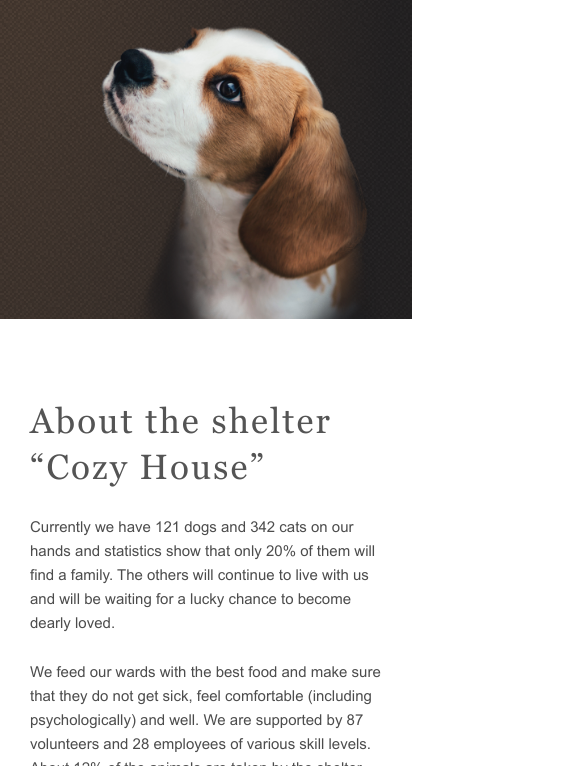
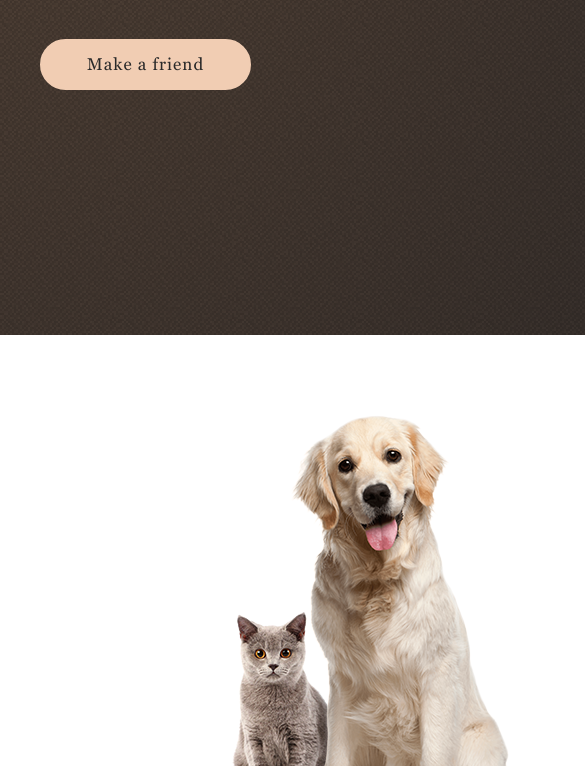
Before and after one commit to DeePenguin/RSS2023Q1-tasks, a plain HTML site: page shelter/index.html in a window 390 px wide. Shown: the part 573-1339 px from the top of the page, 585 px wide, since content can reach past the window. Drawn offline with Linux system fonts and the light colour scheme.

Commit message:
fix: remove all media just in case

```diff
--- a/shelter/styles/scss/_footer.scss
+++ b/shelter/styles/scss/_footer.scss
@@ -2,18 +2,10 @@
   background: url("../assets/images/noise_transparent@2x.png"), radial-gradient(110.67% 538.64% at 5.73% 50%, #513D2F 0%, #1A1A1C 100%), #211F20;
   padding: $padding-l;
   padding-bottom: 0;
-
-  @include m-tablet {
-    padding: $padding-m;
-    padding-bottom: 0;
-  }
 }
 
 .footer-container {
   @include flex($wrap:wrap, $ali: stretch);
-  @include m-tablet {
-    justify-content: space-around;
-  }
 
   .footer-puppy {
     .img {
@@ -31,10 +23,6 @@
     @include flex-col($ali: start);
     gap: 3.2em;
     padding-bottom: 5.3em;
-    @include m-tablet {
-      padding-top: 0;
-      padding-bottom: 5.8em;
-    }
   }
 
   .section.locations {
--- a/shelter/styles/scss/_header.scss
+++ b/shelter/styles/scss/_header.scss
@@ -1,10 +1,6 @@
 .page-header {
   padding: $padding-m $padding-l;
   background-color: $color-light-xl;
-
-  @include m-tablet {
-    padding: $padding-m $padding-m;
-  }
 
   .header-container {
     @include flex($ali: stretch);
@@ -80,10 +76,6 @@
     width: 100%;
     background-color: transparent;
 
-    @include m-tablet {
-      padding-top: $padding-m;
-    }
-
     .title {
       color: $color-primary;
     }
--- a/shelter/styles/scss/_hero.scss
+++ b/shelter/styles/scss/_hero.scss
@@ -1,9 +1,5 @@
 .section-hero {
   padding: 15em $padding-l 0;
-
-  @include m-tablet {
-    padding: 15em $padding-m 0;
-  }
 
   background: url("../assets/images/noise_transparent@2x.png"), radial-gradient(100% 215.42% at 0% 0%, #5B483A 0%, #262425 100%), #211F20;
 
@@ -11,10 +7,6 @@
     @include flex($wrap:nowrap);
     gap: 2em;
     padding-top: 3em;
-    @include m-tablet {
-      flex-direction: column;
-      padding-top: 0;
-    }
   }
 
   .section-content {
@@ -24,20 +16,11 @@
     gap: 4.2em;
     padding-bottom: 83px;
     flex-shrink: 0;
-    @include m-tablet {
-      .btn {
-        align-self: center;
-      }
-    }
   }
 
   .section-image {
     flex-shrink: 1;
     align-self: end;
-
-    @include m-tablet {
-      width: 80.1%;
-    }
 
     .img {
       vertical-align: bottom;
--- a/shelter/styles/scss/_page.scss
+++ b/shelter/styles/scss/_page.scss
@@ -23,6 +23,6 @@ h1 {
 }
 
 .container {
-  max-width: 1200px;
+  width: 1200px;
   margin: 0 auto;
 }
--- a/shelter/styles/scss/_section.scss
+++ b/shelter/styles/scss/_section.scss
@@ -58,20 +58,9 @@
 
   &-main {
     padding: 80px $padding-l 100px;
-    @include m-tablet {
-      padding: 80px $padding-m 100px;
-    }
 
     .container {
       @include flex($wrap: nowrap, $jc: center);
-
-      @include m-tablet {
-        @include flex-col();
-
-        .section-image {
-          order: 10;
-        }
-      }
     }
 
     & .section-image .img {
@@ -85,9 +74,6 @@
   &.about {
     .container {
       gap: 10%;
-      @include m-tablet {
-        gap: 8em;
-      }
     }
 
     .section-content {
@@ -108,18 +94,9 @@
       @include flex($jc: center);
       gap: 5.5em 11.4%;
 
-      @include m-tablet {
-        justify-content: space-evenly;
-        column-gap: 0;
-      }
-
       &__item {
         @include flex-col();
         gap: 3em;
-
-        @include m-tablet {
-          flex-basis: 30%
-        }
       }
 
       .text {
@@ -149,10 +126,6 @@
   &.donate {
     .container {
       gap: 30px;
-
-      @include m-tablet {
-        gap: 5.8em;
-      }
     }
     .section-content {
       @include flex-col($ali: flex-start);
--- a/shelter/styles/scss/_slider.scss
+++ b/shelter/styles/scss/_slider.scss
@@ -7,17 +7,5 @@
     @include flex($wrap: nowrap);
     max-width: 989px;
     flex-grow: 1;
-
-    @include m-tablet {
-      > *:nth-child(n + 3) {
-        display: none;
-      }
-    }
-
-    @include m-mobile {
-      > *:nth-child(n + 2) {
-        display: none;
-      }
-    }
   }
 }
```
Also changed, not shown: shelter/styles/style.css, 1 other file.
